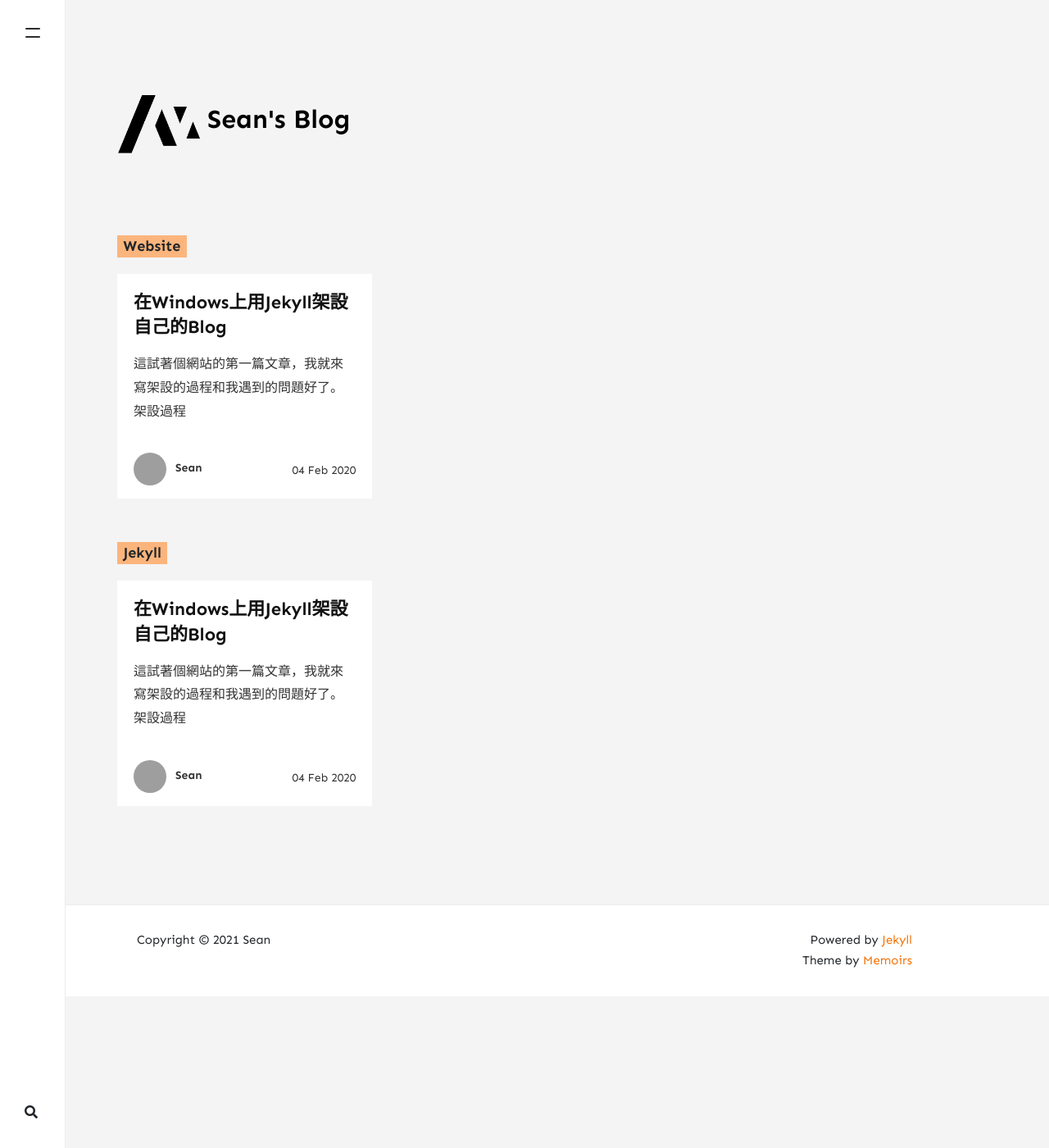
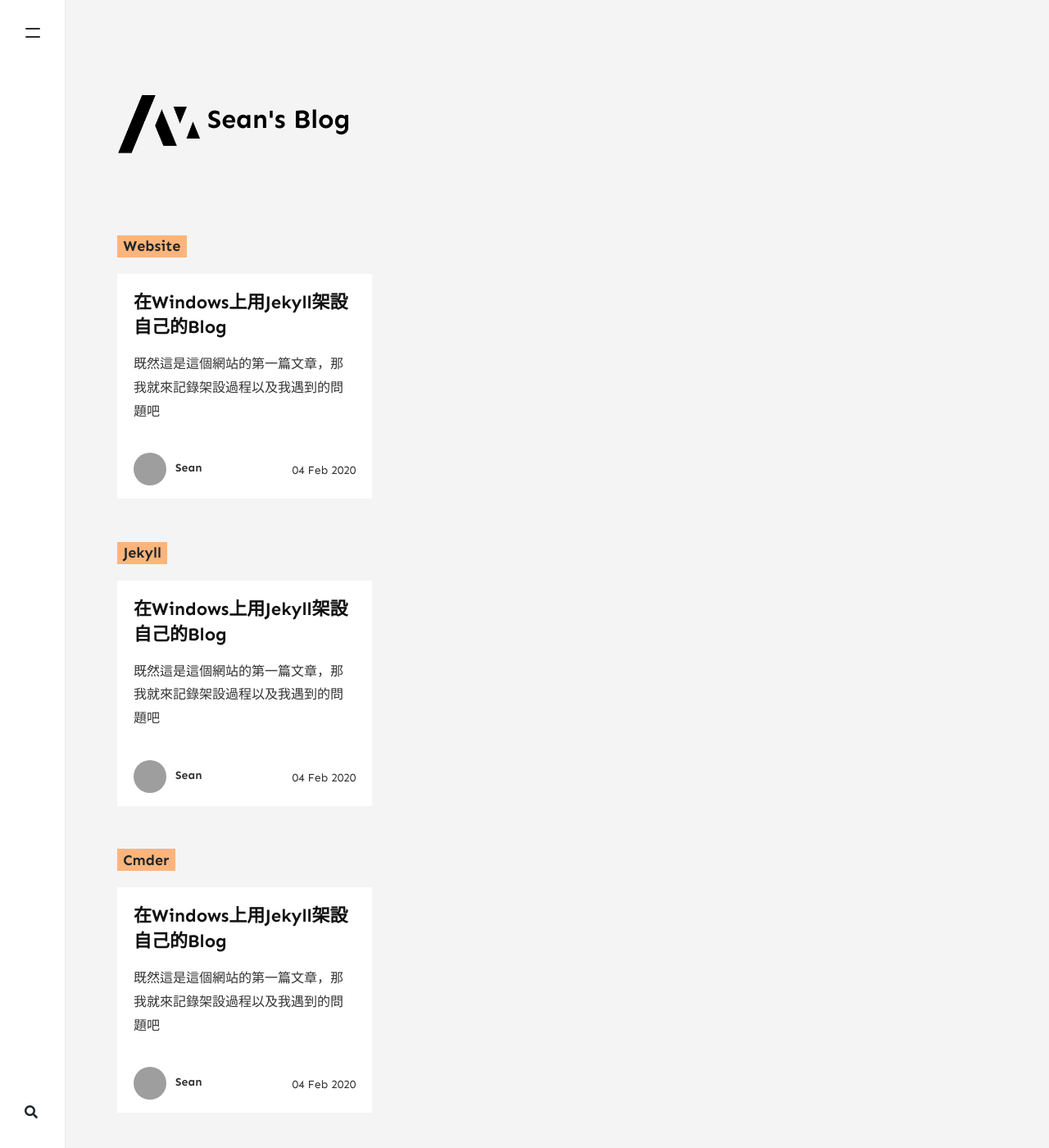
Before and after one commit to Sean20405/Sean20405.github.io, a Jekyll site: the page built from _pages/tags.md, in a window 1280 px wide and 1400 px high. Shown: the whole window at 82% size. Built offline with Jekyll 4.4.1, drawn with Linux system fonts in a browser that asks for light colours; nearby versions of some CDN libraries; comment, search, counter and statistics services are not loaded; some of the changed lines change nothing that is shown; some of the changed text lies outside the part shown; grey boxes are pictures that could not be loaded.

Commit message:
add post: jekyll-in-windows

````diff
--- a/_posts/2020-02-04-jekyll-in-windows.md
+++ b/_posts/2020-02-04-jekyll-in-windows.md
@@ -3,9 +3,121 @@
 title:  "在Windows上用Jekyll架設自己的Blog"
 author: Sean
 categories: [ 教學 ]
-tags: [ Website, Jekyll ]
+tags: [ Website, Jekyll, Cmder, Github Page ]
 disqus: false
 ---
 
-這試著個網站的第一篇文章，我就來寫架設的過程和我遇到的問題好了。
-### 架設過程
+既然這是這個網站的第一篇文章，那我就來記錄架設過程以及我遇到的問題吧
+
+### Why Jekyll?
+原先的構想是自己刻一個HTML+CSS再放上Github，但寫了一些之後發現有夠麻煩，排版困難而且還要設定一堆連結，便想說先去搞定Github的那部份好了，找了找資料，找到[這篇](https://minglun-wu.medium.com/%E5%BB%BA%E7%AB%8B%E4%B8%80%E5%80%8B%E5%B1%AC%E6%96%BC%E8%87%AA%E5%B7%B1%E7%9A%84-%E7%A8%8B%E5%BC%8F-%E9%83%A8%E8%90%BD%E6%A0%BC-4d295ed96236)，沒想到還有Hexo這種東西，然而，在我建好Github Page時官方的文件又寫到Jekyll，於是我再度找他們的差異，最後卻選擇了Jekyll，原因是大部分的資料都指出Jekyll的社群較廣，雖然不像Hexo有較多中文社群，但看點英文網站應該不會對我造成太大的負擔，所以我就選了Jekyll（到後面真的遇到蠻多問題的...大部分還是得看其他人在Github或Stack Overflow的回答才解決）
+
+好的，以下正文開始
+
+### 創建Github Page
+> 名稱：Github
+> 網址：https://github.com/
+
+先到Github註冊，然後它會出現一頁表單，問關於你的一些事情，如下圖，填不填都可（我是有填啦，方便他以後投放一些我有興趣的廣告）
+
+![](https://i.imgur.com/zhj3tWS.png)
+
+接著一般註冊流程結束後，創建資料庫(Ｃreate Repository)，如下圖，記得Repository Name要是`[User name].github.io`（中括號裡填自己的使用者名稱），下面設定一下，Done！
+
+其實這裡已經可以開始架設了，Settings裡也有一些內建的主題，但我想要讓他好（ㄕˇ）看（ㄩㄥˋ）一（ㄇㄛˊ）點（ㄅㄢˇ），所以以下會是Jekyll的使用和主題使用
+
+### 建置Jekyll環境
+> 名稱：Jekyll
+> 網址：https://jekyllrb.com/
+> 文件（For Windows）：https://jekyllrb.com/docs/installation/windows/
+> 功能：靜態網站產生器
+> 特色：（對我來講）方便，支援 markdown
+
+原本我在那邊試超久，試到懷疑是不是該架好我的Linux虛擬機，但我又很不想要，因為不常開可能會讓我降低發文章的動力，後來耐心一點仔細去看官方文件，才知道要先下載Ruby（笑），所以我要先離開這個小標題進到下載Ruby等等再回來
+
+#### 下載Ruby
+> 名稱：Ruby
+> 網址：https://rubyinstaller.org/downloads/
+
+下載WITH DEVKIT的，接著就跟著指示，同意該同意的，接著會自動打開一個類似cmd的東東，就照著上面指示（我都下載第一個的）
+
+#### 下載Cmder
+> 名稱：Cmder
+> 網址：https://cmder.net/
+> 功能：在 Windows 上執行 Linux 的終端機指令
+
+因為 Windows 內建的命令提示字元功能很少，且網路上連官方文件的教學都是以Linux為主，所以便找到了這個程式，不用架 Linux 虛擬機就能解決。
+
+進去官網後會看到兩個下載的地方，Mini 是不含一些 git 工具的，所以如果你的電腦本身就有下載過 git，在這裡下載 mini 版就好了（檔案小很多）。
+
+> [color=#d80808]注：最新版本都是 for 64bits 的，所以如果你的電腦是 32bits，請下載 v1.3.4。
+> 參考：https://github.com/cmderdev/cmder/issues/1699
+
+#### [選] 找主題
+網路上其實多 Jekyll 的主題，這裡列了幾個網站，當然你也可以自己找到你更喜歡的
+
+> http://jekyllthemes.org/
+> https://jekyllthemes.io/
+
+官方文件中也有[相關頁面](https://jekyllrb.com/docs/themes/)
+
+#### 正式開始建置
+打開Start Command Prompt with Ruby，輸入以下指令：
+
+更新gem
+```
+$ gem upgrade
+```
+下載jekyll & bundler
+```
+$ gem install jekyll bundler
+```
+檢查版本（順便確認是否成功下載）
+```
+$ jekyll -v
+```
+
+<---------------------------------------接著以下在 Cmder 執行--------------------------------------->
+
+clone 主題（這裡以一個在 http://jekyllthemes.org/ 找到的主題 [Memoirs](https://bootstrapstarter.com/bootstrap-templates/jekyll-theme-memoirs/) 為介紹）
+```
+$　git clone https://github.com/wowthemesnet/jekyll-theme-memoirs.git
+```
+移進主題的資料夾
+```
+$ cd jekyll-theme-memoirs
+```
+安裝bundle
+```
+$ bundle install
+```
+在本機端執行
+```
+$ bundle exec jekyll server --watch
+```
+
+如果 Cmder 出現以下訊息，便代表成功了！然後就可以去訊息給的網址看成果了
+
+![](https://i.imgur.com/dFfIkuG.png)
+
+### 參考網站：
+* https://minglun-wu.medium.com/%E5%BB%BA%E7%AB%8B%E4%B8%80%E5%80%8B%E5%B1%AC%E6%96%BC%E8%87%AA%E5%B7%B1%E7%9A%84-%E7%A8%8B%E5%BC%8F-%E9%83%A8%E8%90%BD%E6%A0%BC-4d295ed96236
+* https://jekyllrb.com/docs/installation/windows/
+* https://stackoverflow.com/questions/10012181/bundle-install-returns-could-not-locate-gemfile
+
+### 遇到問題彙整
+1. 無法執行`$ bundle install`
+   sol：移進專案資料夾，再執行一次
+   url：https://stackoverflow.com/questions/10012181/bundle-install-returns-could-not-locate-gemfile
+
+2. 無法執行`$ bundle exec jekyll server --watch`
+   原因可能有很多，以下舉我遇到的一個問題
+
+   <img src="https://i.imgur.com/IGmL2tv.png" width=600 height=750 />
+
+   黃框中寫道找不到 webrick 這個檔案，而實際去看檔案會發現最上面有一個`require "webrick"`，然後就去找找到了以下解法
+   sol：輸入`bundle add webrick`
+   url：https://github.com/jekyll/jekyll/issues/8523
+
+### 下篇預告
+可能會做此主題的詳細介紹（資料夾、檔案等等）
````
